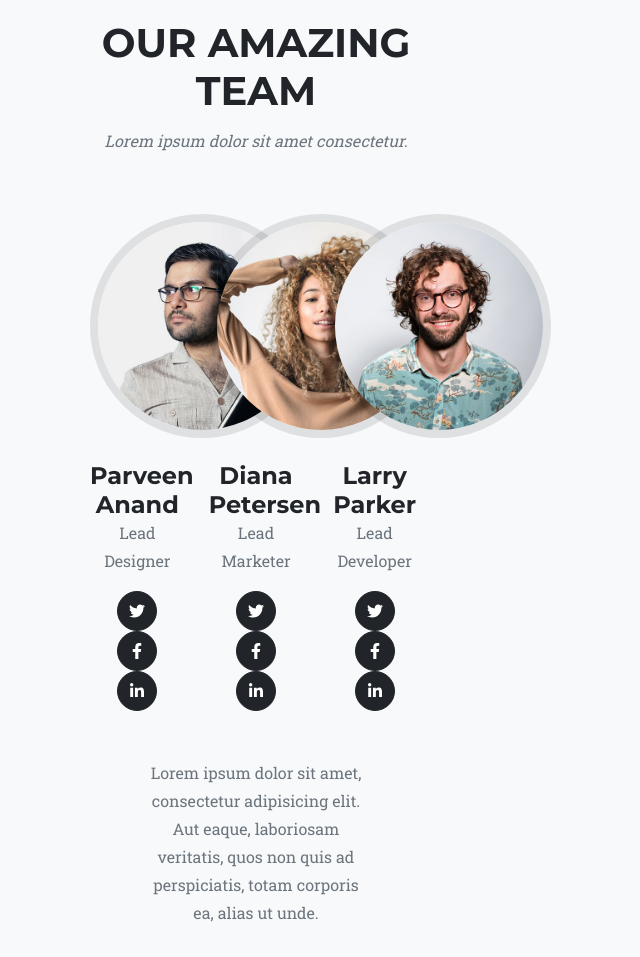
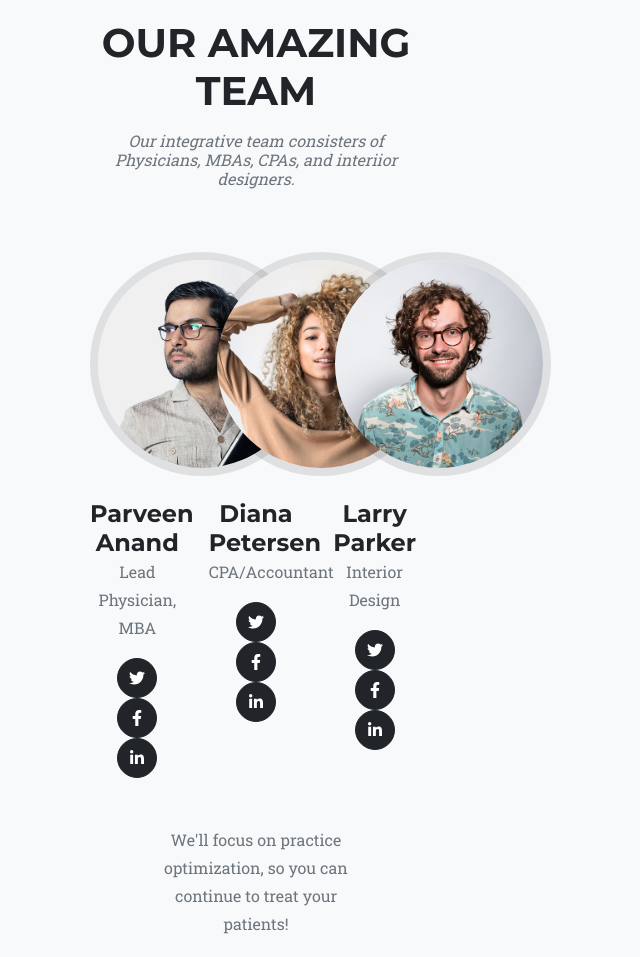
Before and after one commit to tb1038/PracticeShark.github.io, a plain HTML site: page index.html in a window 1280 px wide. Shown: the part 6220-7177 px from the top of the page, without its empty margins (4-644 px from the left). Drawn offline with nearby package versions, Linux system fonts and the light colour scheme.

Commit message:
Update index.html

```diff
--- a/index.html
+++ b/index.html
@@ -201,14 +201,14 @@
             <div class="container">
                 <div class="text-center">
                     <h2 class="section-heading text-uppercase">Our Amazing Team</h2>
-                    <h3 class="section-subheading text-muted">Lorem ipsum dolor sit amet consectetur.</h3>
+                    <h3 class="section-subheading text-muted">Our integrative team consisters of Physicians, MBAs, CPAs, and interiior designers.</h3>
                 </div>
                 <div class="row">
                     <div class="col-lg-4">
                         <div class="team-member">
                             <img class="mx-auto rounded-circle" src="assets/img/team/1.jpg" alt="..." />
                             <h4>Parveen Anand</h4>
-                            <p class="text-muted">Lead Designer</p>
+                            <p class="text-muted">Lead Physician, MBA</p>
                             <a class="btn btn-dark btn-social mx-2" href="#!" aria-label="Parveen Anand Twitter Profile"><i class="fab fa-twitter"></i></a>
                             <a class="btn btn-dark btn-social mx-2" href="#!" aria-label="Parveen Anand Facebook Profile"><i class="fab fa-facebook-f"></i></a>
                             <a class="btn btn-dark btn-social mx-2" href="#!" aria-label="Parveen Anand LinkedIn Profile"><i class="fab fa-linkedin-in"></i></a>
@@ -218,7 +218,7 @@
                         <div class="team-member">
                             <img class="mx-auto rounded-circle" src="assets/img/team/2.jpg" alt="..." />
                             <h4>Diana Petersen</h4>
-                            <p class="text-muted">Lead Marketer</p>
+                            <p class="text-muted">CPA/Accountant</p>
                             <a class="btn btn-dark btn-social mx-2" href="#!" aria-label="Diana Petersen Twitter Profile"><i class="fab fa-twitter"></i></a>
                             <a class="btn btn-dark btn-social mx-2" href="#!" aria-label="Diana Petersen Facebook Profile"><i class="fab fa-facebook-f"></i></a>
                             <a class="btn btn-dark btn-social mx-2" href="#!" aria-label="Diana Petersen LinkedIn Profile"><i class="fab fa-linkedin-in"></i></a>
@@ -228,7 +228,7 @@
                         <div class="team-member">
                             <img class="mx-auto rounded-circle" src="assets/img/team/3.jpg" alt="..." />
                             <h4>Larry Parker</h4>
-                            <p class="text-muted">Lead Developer</p>
+                            <p class="text-muted">Interior Design</p>
                             <a class="btn btn-dark btn-social mx-2" href="#!" aria-label="Larry Parker Twitter Profile"><i class="fab fa-twitter"></i></a>
                             <a class="btn btn-dark btn-social mx-2" href="#!" aria-label="Larry Parker Facebook Profile"><i class="fab fa-facebook-f"></i></a>
                             <a class="btn btn-dark btn-social mx-2" href="#!" aria-label="Larry Parker LinkedIn Profile"><i class="fab fa-linkedin-in"></i></a>
@@ -236,7 +236,7 @@
                     </div>
                 </div>
                 <div class="row">
-                    <div class="col-lg-8 mx-auto text-center"><p class="large text-muted">Lorem ipsum dolor sit amet, consectetur adipisicing elit. Aut eaque, laboriosam veritatis, quos non quis ad perspiciatis, totam corporis ea, alias ut unde.</p></div>
+                    <div class="col-lg-8 mx-auto text-center"><p class="large text-muted"> We'll focus on practice optimization, so you can continue to treat your patients!</p></div>
                 </div>
             </div>
         </section>
```
